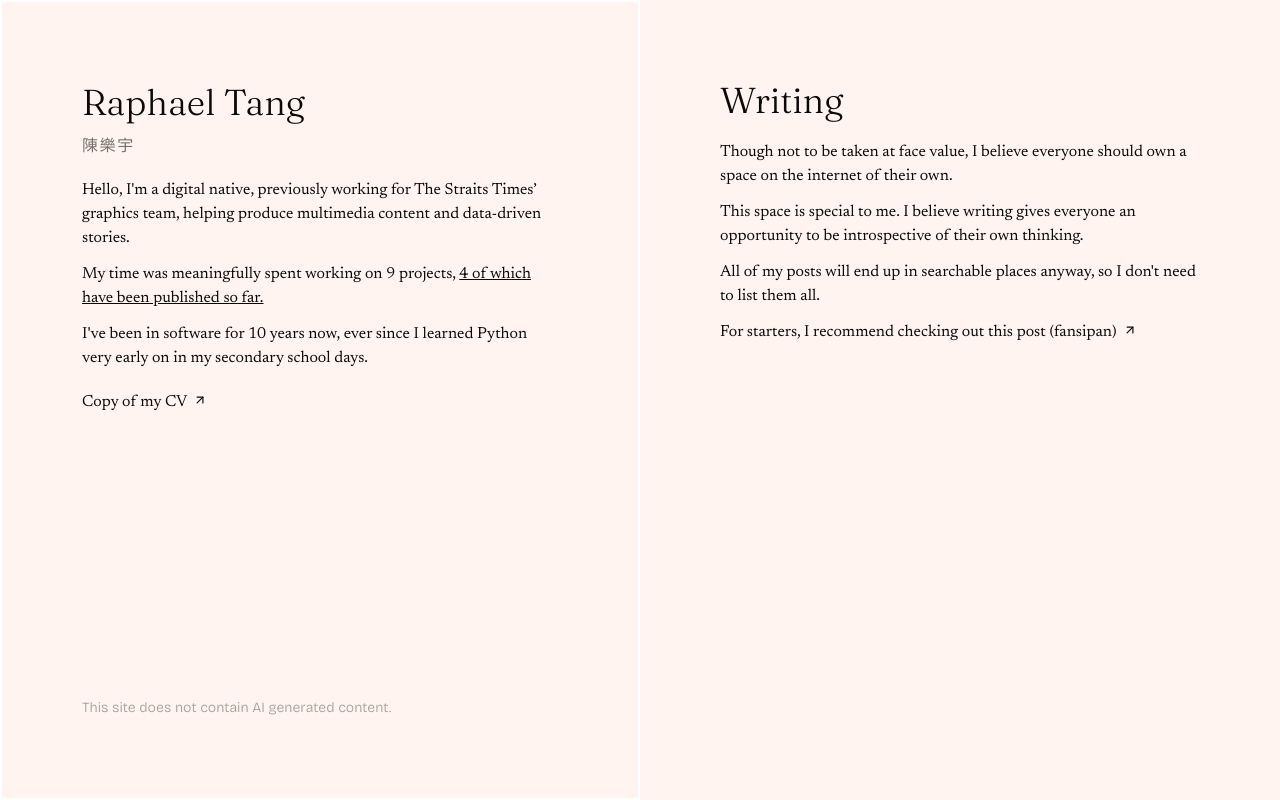
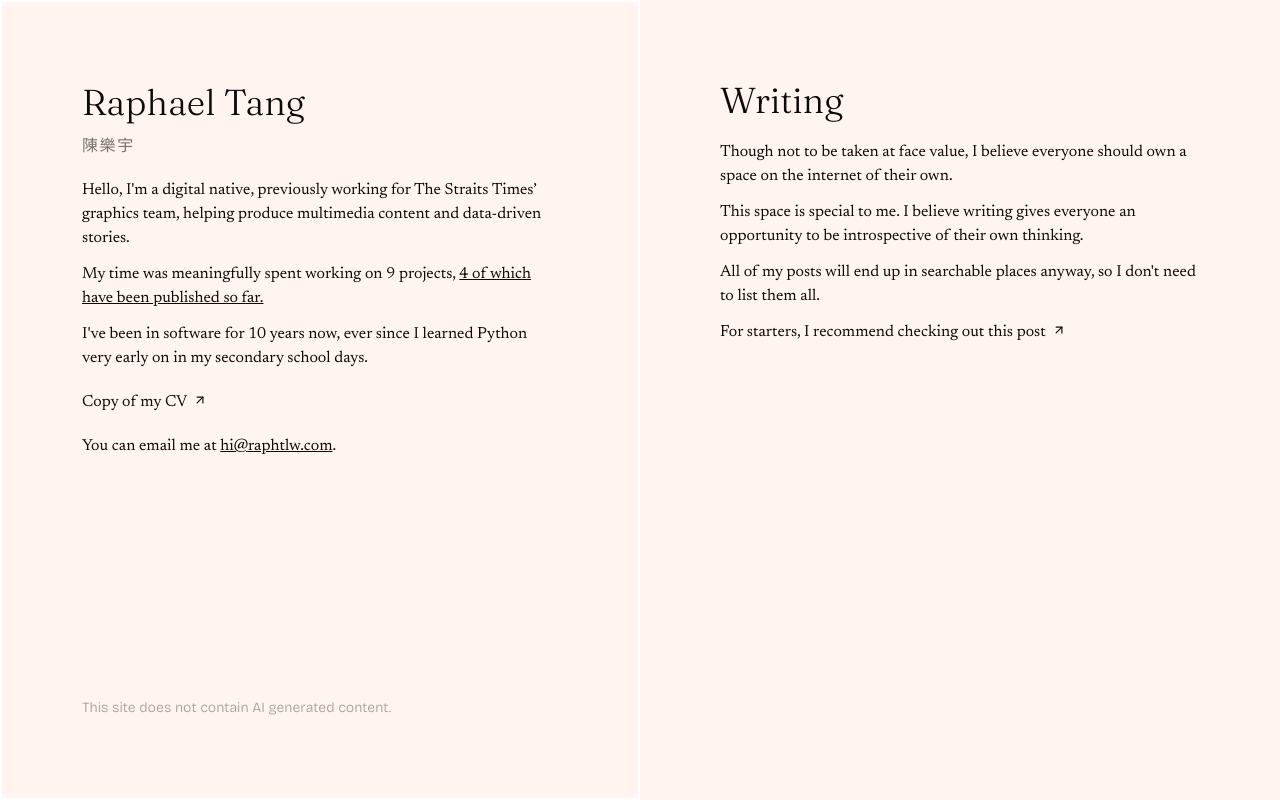
Before and after one commit to raphtlw/raphtlw.com, a Next.js app: page / in a window 1280 px wide. Built offline with nearby package versions, Linux system fonts and the light colour scheme; a web font is replaced by a local one.

Commit message:
feat: add links

```diff
--- a/app/globals.css
+++ b/app/globals.css
@@ -176,3 +176,15 @@
     touch-action: manipulation;
   }
 }
+
+@utility link-button {
+  text-decoration: none;
+  cursor: pointer;
+  -webkit-tap-highlight-color: transparent;
+  transition: opacity 200ms ease-out;
+
+  &:active {
+    opacity: 0.4;
+    transition: opacity 0ms;
+  }
+}
--- a/app/page.tsx
+++ b/app/page.tsx
@@ -32,7 +32,6 @@ export default function Home() {
             陳樂宇
           </span>
         </div>
-
         <main className="flex flex-col gap-3">
           <p>
             Hello, I&apos;m a digital native, previously working for The Straits
@@ -42,7 +41,7 @@ export default function Home() {
 
           <p>
             My time was meaningfully spent working on 9 projects,{" "}
-            <Link className="underline" href="/portfolio">
+            <Link className="underline link-button" href="/portfolio">
               4 of which have been published so far.
             </Link>
           </p>
@@ -54,9 +53,17 @@ export default function Home() {
           interaction&emdash;design, playing the guitar, and rock climbing.*/}
           </p>
         </main>
-
         <LinkButton href="/cv">Copy of my CV</LinkButton>
-
+        <p>
+          You can email me at{" "}
+          <a
+            href="mailto:hi@raphtlw.com?subject=Hi"
+            className="underline link-button"
+          >
+            hi@raphtlw.com
+          </a>
+          .
+        </p>
         <div className="flex flex-row justify-between lg:hidden">
           <p>Swipe left to see my posts</p>
           <motion.div
@@ -74,9 +81,7 @@ export default function Home() {
             <CircleIcon />
           </motion.div>
         </div>
-
         <div className="flex-1"></div>
-
         <p className="font-sans text-sm dark:text-neutral-600 text-stone-400 font-light">
           This site does not contain AI generated content.
         </p>
@@ -116,7 +121,7 @@ export default function Home() {
           <p>
             For starters, I recommend checking out{" "}
             <LinkButton href="/posts/mount-fansipan-in-videos">
-              this post (fansipan)
+              this post
             </LinkButton>
           </p>
         </main>
--- a/app/posts/all/page.tsx
+++ b/app/posts/all/page.tsx
@@ -2,7 +2,7 @@ import Image from "@/components/image";
 import Link from "next/link";
 import { findPosts } from "./find";
 
-export default async function Page() {
+export default async function AllPage() {
   const posts = await findPosts();
 
   return (
```
